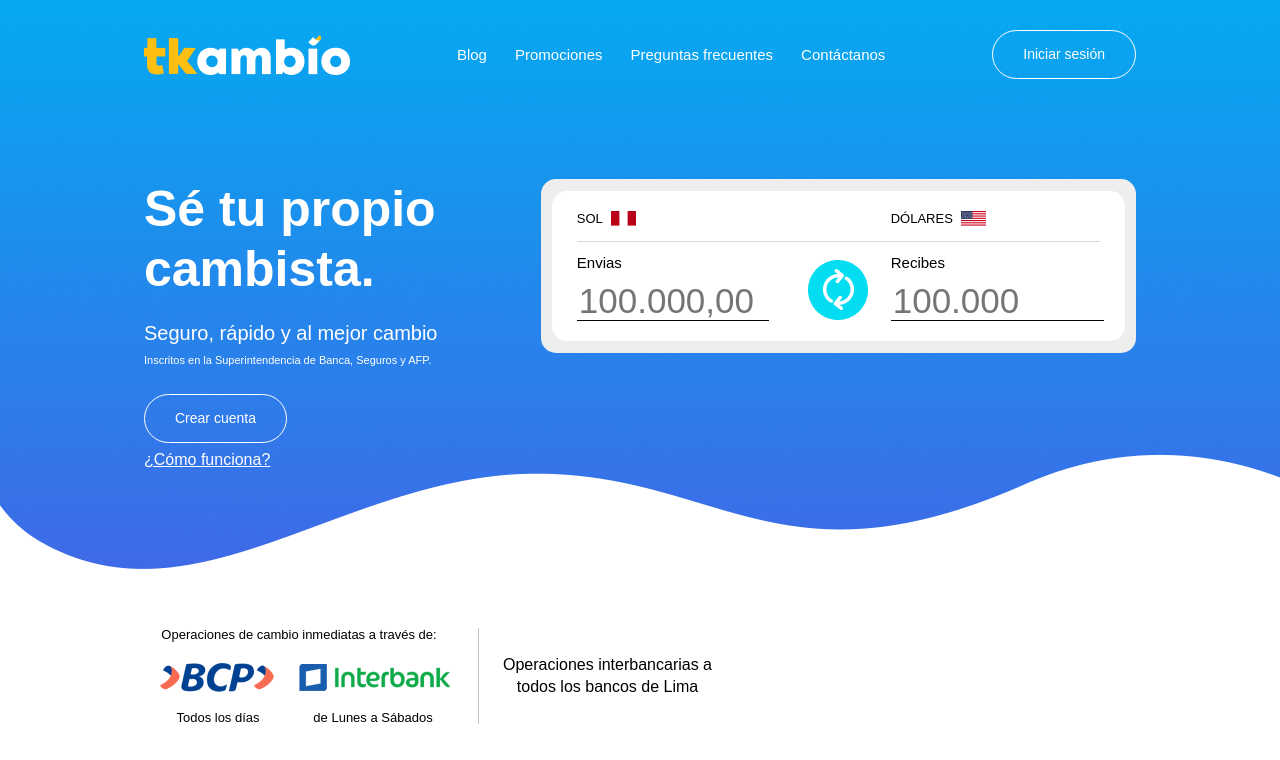
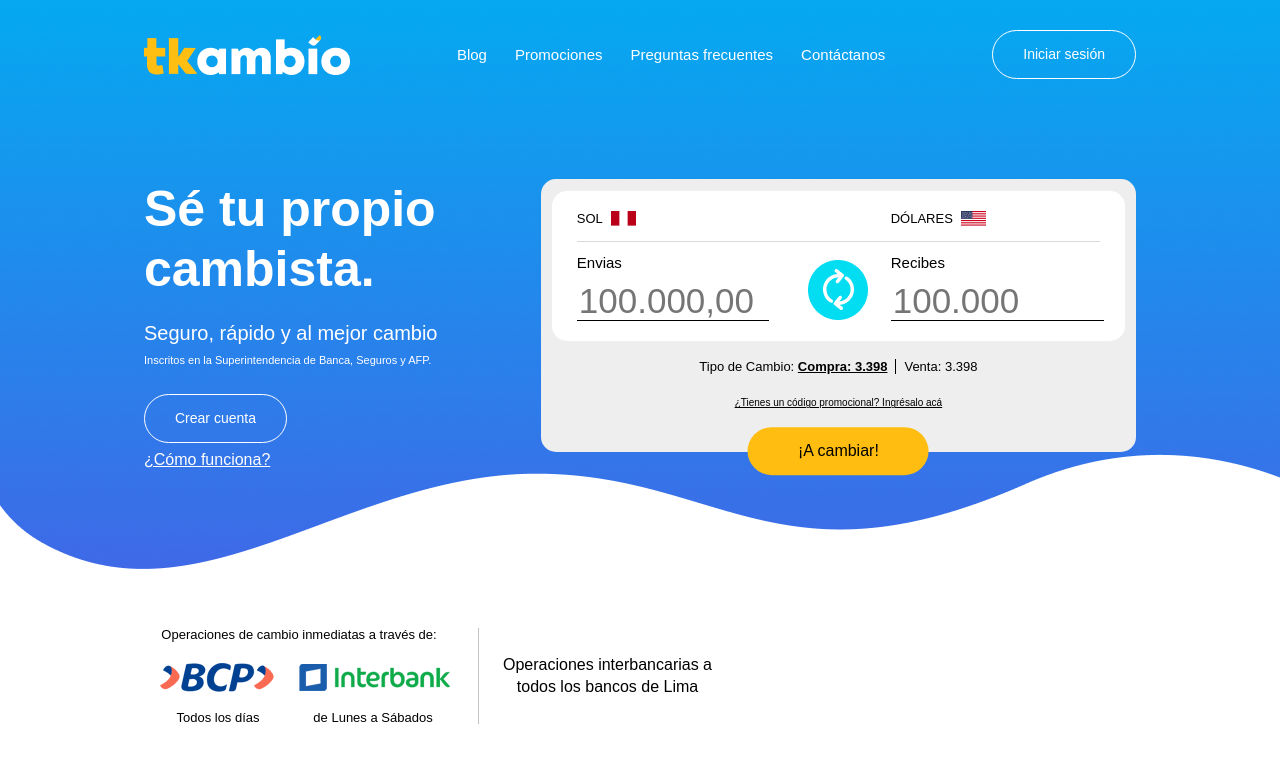
Before and after one commit to StevenACZ/tkambio-challenge, a Vue app: page / in a window 1280 px wide. Shown: the top 760 px of the page. Built offline with nearby package versions, Linux system fonts and the light colour scheme.

Commit message:
exchange footer improved

```diff
--- a/src/components/Exchange.vue
+++ b/src/components/Exchange.vue
@@ -34,13 +34,31 @@
       />
     </header>
 
-    <footer class="exchange__footer"></footer>
+    <footer class="exchange__footer">
+      <div class="exchange-rate">
+        <h3>
+          Tipo de Cambio:
+          <span class="buy">Compra: 3.398</span>
+          <span class="sale">Venta: 3.398</span>
+        </h3>
+      </div>
+      <div class="promotional-code">
+        <a href="/">¿Tienes un código promocional? Ingrésalo acá</a>
+      </div>
+      <Button text="¡A cambiar!" type="primary" size="big" />
+    </footer>
   </div>
 </template>
 
 <script>
+// Components
+import Button from './ui/Button';
+
 export default {
   name: 'Exchange',
+  components: {
+    Button,
+  },
 };
 </script>
 
@@ -48,7 +66,7 @@ export default {
 .exchange {
   background-color: #eeeeee;
   border-radius: 15px;
-  padding: 12px 11px;
+  padding: 12px 11px 40px 11px;
 
   .exchange__header {
     display: grid;
@@ -177,6 +195,46 @@ export default {
   }
 
   .exchange__footer {
+    position: relative;
+
+    .exchange-rate {
+      margin-top: 19px;
+
+      & > h3 {
+        font-size: 13px;
+        line-height: 13.47px;
+        font-weight: 300;
+
+        .buy {
+          font-weight: 600;
+          border-right: 1px solid black;
+          padding-right: 8px;
+          margin-right: 8px;
+          text-decoration: underline;
+        }
+
+        .sale {
+        }
+      }
+    }
+
+    .promotional-code {
+      margin-top: 20px;
+
+      & > a {
+        font-size: 10px;
+        line-height: 18px;
+        font-weight: 300;
+        color: black;
+      }
+    }
+
+    & > button {
+      position: absolute;
+      bottom: 0%;
+      left: 50%;
+      transform: translate(-50%, 130%);
+    }
   }
 
   @media (max-width: 991px) {
```
